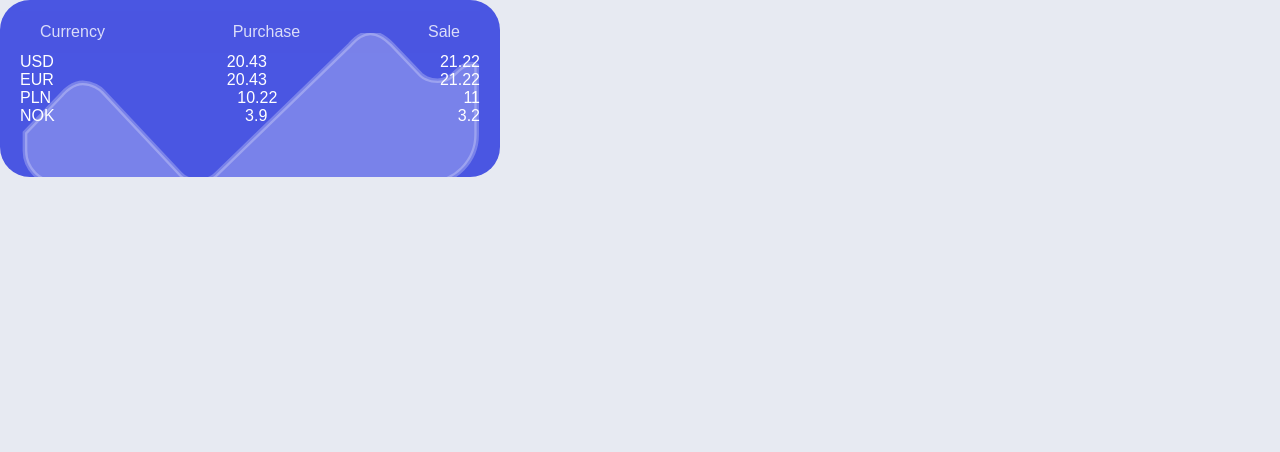
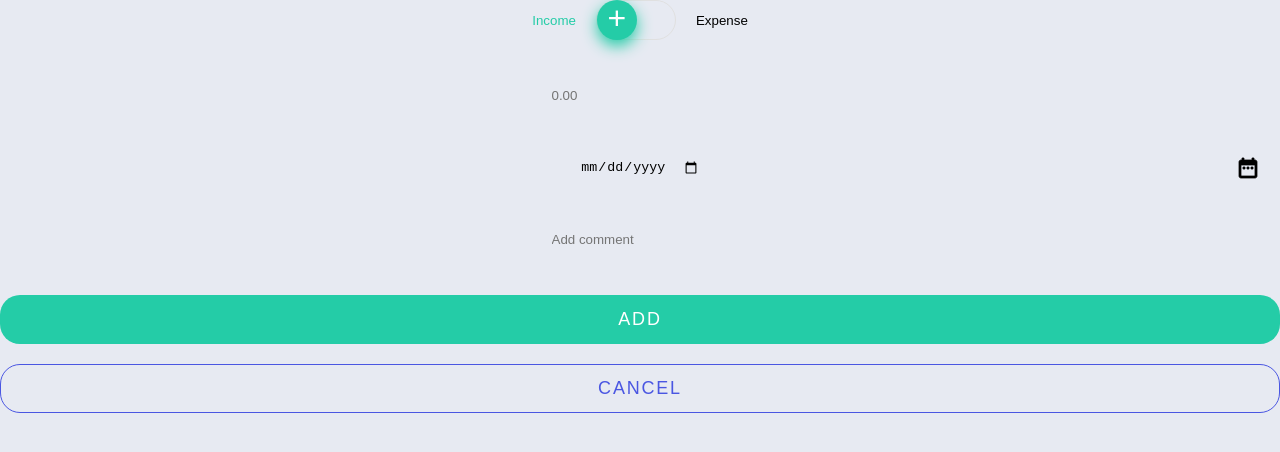
Before and after one commit to mattmalicki/wallet, a React (Create React App) app in the folder client/: page / in a window 1280 px wide. Shown: the top 452 px of the page. Built offline with nearby package versions, Linux system fonts and the light colour scheme.

Commit message:
Added new form component.

```diff
--- a/client/src/App.tsx
+++ b/client/src/App.tsx
@@ -1,12 +1,12 @@
 import React from "react";
 
 import "./App.css";
-import { Currencies } from "./components/Organisms/Currencies/Currencies";
+import { TransactionFrom } from "./components/Organisms/TransactionFrom/TransactionFrom";
 
 const App: React.FC = () => {
   return (
     <div className="App">
-      <Currencies />
+      <TransactionFrom />
     </div>
   );
 };
--- /dev/null
+++ b/client/src/components/Organisms/TransactionFrom/TransactionFrom.module.css
@@ -0,0 +1,12 @@
+.transactionFrom {
+  display: flex;
+  flex-direction: column;
+  flex-wrap: nowrap;
+  gap: 40px;
+}
+
+.buttons {
+  display: flex;
+  flex-direction: column;
+  gap: 20px;
+}
--- /dev/null
+++ b/client/src/components/Organisms/TransactionFrom/TransactionFrom.tsx
@@ -0,0 +1,27 @@
+import { FC } from "react";
+import styles from "./TransactionFrom.module.css";
+import { TransactionSwitch } from "../../Atoms/TransactionSwitch/TransactionSwitch";
+import { TransactionInputItem } from "../../Atoms/TransactionInputItem/TransactionInputItem";
+import { Button } from "../../Atoms/Button/Button";
+
+interface TFProp {
+  isEdit?: boolean;
+}
+
+const TransactionFrom: FC<TFProp> = (props) => {
+  return (
+    <form className={styles.transactionFrom}>
+      <TransactionSwitch actionType={props.isEdit ? "edit" : "add"} />
+      {props.isEdit && <TransactionInputItem name="category" />}
+      <TransactionInputItem name="amount" />
+      <TransactionInputItem name="date" />
+      <TransactionInputItem name="comment" />
+      <div className={styles.buttons}>
+        <Button title="add" colored />
+        <Button title="cancel" colored={false} />
+      </div>
+    </form>
+  );
+};
+
+export { TransactionFrom };
```
